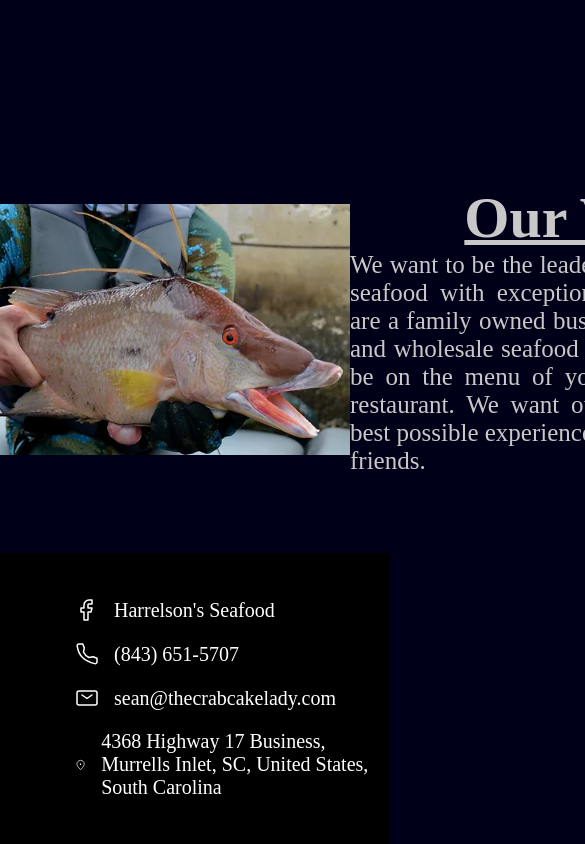
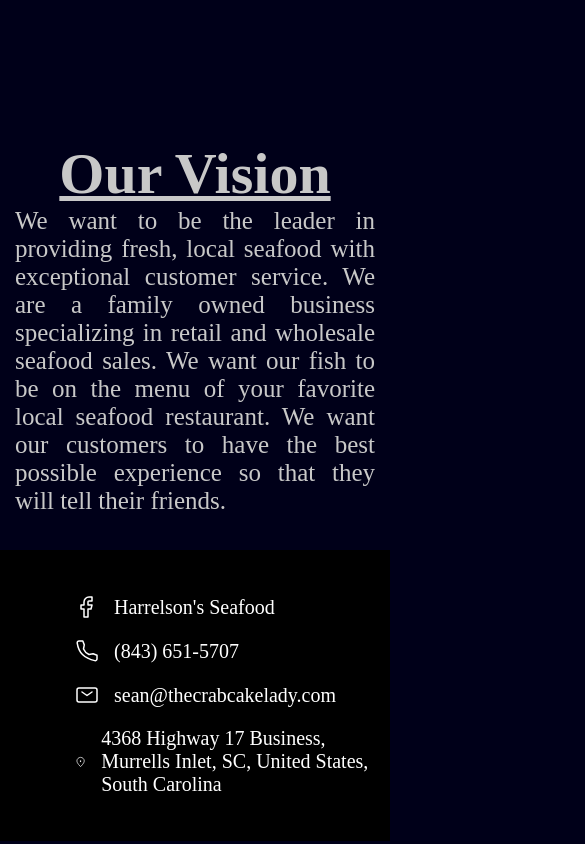
Before and after one commit to MorganLee909/harrelsonssea-food, a SvelteKit app: page / in a window 390 px wide. Shown: the part 1930-2774 px from the top of the page, 585 px wide, since content can reach past the window. Built offline with nearby package versions, Linux system fonts and the light colour scheme; grey boxes are pictures that could not be loaded.

Commit message:
landing page is fully mobile-ready.

```diff
--- a/src/routes/+page.svelte
+++ b/src/routes/+page.svelte
@@ -128,6 +128,10 @@
         .partOne img, .partTwo img{
             max-width: 100%;
         }
+
+        .vision img{
+            display: none;
+        }
     }
 
     @media screen and (max-width: 750px){
@@ -136,5 +140,10 @@
             height: auto;
             width: 100%;
         }
+
+        .vision p{
+            width: initial;
+            padding: 0 15px;
+        }
     }
 </style>
```
